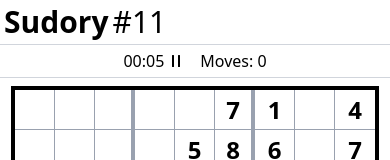
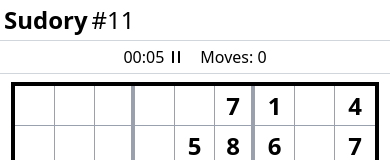
Before and after one commit to Ryan-Vakhshoori/sudory, a Next.js app: page / in a window 390 px wide. Shown: the top 160 px of the page. Built offline with nearby package versions, Linux system fonts and the light colour scheme.

Commit message:
Progress on sizing

```diff
--- a/src/app/components/Cell.tsx
+++ b/src/app/components/Cell.tsx
@@ -27,10 +27,10 @@ export default function Cell({
     return (
       <div
         className={`flex justify-center items-center aspect-square
-          h-10 w-10 sm:h-15 sm:w-15 md:h-19 md:w-19 ${borderClasses} border-gray-400 ${className}`}
+          h-10 w-10 sm:h-15 sm:w-15 md:h-16 md:w-16 lg:h-17 lg:h-17${borderClasses} border-gray-400 ${className}`}
         onClick={onClick}
       >
-        <p className="text-2xl sm:text-4xl md:text-5xl font-bold">{hidden ? "" : value}</p>
+        <p className="text-2xl sm:text-4xl md:text-5xl lg:text-6xl font-bold">{hidden ? "" : value}</p>
       </div>
     );
   }
--- a/src/app/page.tsx
+++ b/src/app/page.tsx
@@ -16,15 +16,15 @@ export default function Home() {
 
   return (
     <div className="flex flex-col items-center">
-      <div className="flex flex-row w-screen justify-start p-1 sm:p-2 md:p-4 space-x-1 sm:space-x-2 md:space-x-4">
-        <p className="text-3xl sm:text-4xl md:text-5xl font-bold">Sudory</p>
+      <div className="flex flex-row w-screen justify-start p-1 sm:p-2 md:p-3 lg:p-4 space-x-1 sm:space-x-2 md:space-x-3 lg:space-x-4">
+        <p className="text-2xl sm:text-4xl md:text-5xl font-bold">Sudory</p>
         {puzzleIndex !== 0 && (
-          <p className="text-3xl sm:text-4xl md:text-5xl">#{puzzleIndex}</p>
+          <p className="text-2xl sm:text-4xl md:text-5xl">#{puzzleIndex}</p>
         )}
       </div>
       <div className={`flex flex-col items-center ${isPopupVisible ? "filter opacity-50" : ""}`}>
         {/* Stopwatch positioned above the grid */}
-        <div className="flex w-screen justify-center space-x-4 p-1 sm:p-2 md:p-4 border-t border-b border-gray-300">
+        <div className="flex w-screen justify-center space-x-4 p-1 sm:p-4 border-t border-b border-gray-300">
           <Stopwatch
             isRunning={isRunning}
             onToggle={() => setIsRunning((prevRunning) => !prevRunning)}
```
